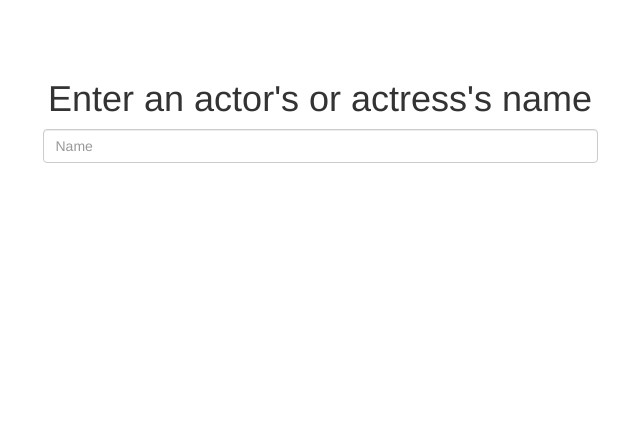
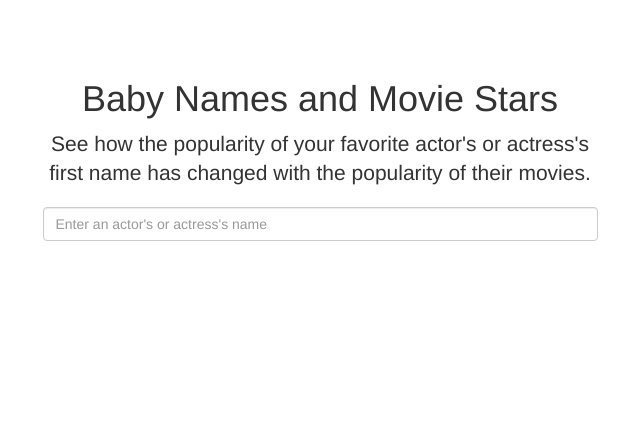
Before and after one commit to brandonmburroughs/baby-names-and-movie-stars, a Flask app: page / in a window 1280 px wide. Shown: the part 91-531 px from the top of the page, without its empty margins (320-960 px from the left). Run offline with Flask 2, Linux system fonts and the light colour scheme; parts of the project's set-up code (start-up, migrations or seed data) failed here and were passed over; some libraries are stand-ins or nearby versions.

Commit message:
Changing home page intro

```diff
--- a/templates/index.html
+++ b/templates/index.html
@@ -70,9 +70,10 @@
         <div class="container">
             <div class="row">
                 <div class="col-lg-6 col-lg-offset-3">
-                    <h1>Enter an actor's or actress's name</h1>
+                    <h1>Baby Names and Movie Stars</h1>
+                    <p class="lead">See how the popularity of your favorite actor's or actress's first name has changed with the popularity of their movies.</p>
                     <form onSubmit="return false;" id="actorNameForm">
-                      <input type="name" class="form-control" id="inputActorName" placeholder="Name">
+                      <input type="name" class="form-control" id="inputActorName" placeholder="Enter an actor's or actress's name">
                     </form>
                     <br><br><br>
                 </div>
```
